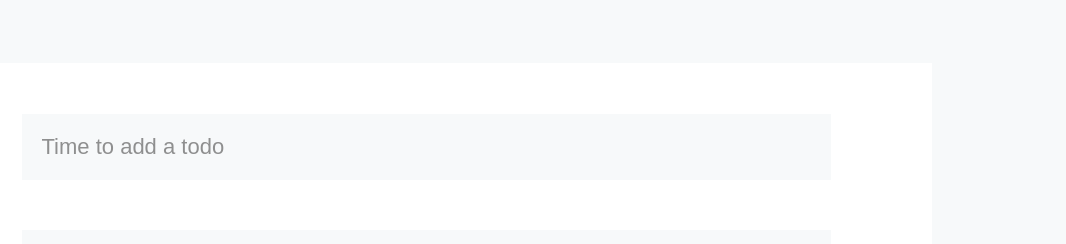
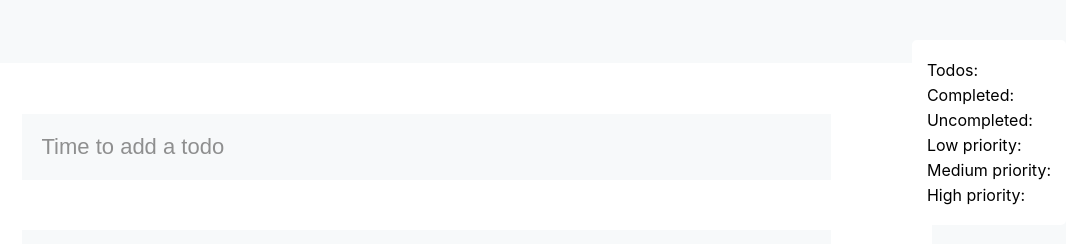
Before and after one commit to jrobind/es6-todos, a website: page index.html in a window 1280 px wide. Shown: the whole page, without its empty margins (214-1280 px from the left). Drawn offline with Linux system fonts and the light colour scheme.

Commit message:
add info widget to markup and add basic styles

```diff
--- a/index.html
+++ b/index.html
@@ -4,6 +4,14 @@
         <link rel="stylesheet" href="./css/style.css">
     </head>
     <body>
+        <div class="info-widget">
+            <div>Todos:<span class="info-widget-todos"></span></div>
+            <div>Completed:<span class="info-widget-completed"></span></div>
+            <div>Uncompleted:<span class="info-widget-uncompleted"></span></div>
+            <div>Low priority:<span class="info-widget-low"></span></div>
+            <div>Medium priority:<span class="info-widget-medium"></span></div>
+            <div>High priority:<span class="info-widget-high"></span></div>
+        </div>
         <div class="wrapper">
             <input id='todoInput' placeholder='Time to add a todo'/>
             <div class="todo-wrapper">
--- a/style.scss
+++ b/style.scss
@@ -1,6 +1,25 @@
 body {
     background: #f7f9fa;
     font-family: -apple-system,system-ui,BlinkMacSystemFont,"Segoe UI",Roboto,"Helvetica Neue",Arial,sans-serif;
+}
+
+.info-widget {
+    background: white;
+    position: absolute;
+    top: 5%;
+    right: 0;
+    padding: 15px;
+    z-index: 1;
+    border-radius: 5px;
+
+    div {
+        margin: 5px 0;
+    }
+}
+
+.info-widget.show {
+    right: 0;
+    transition: right .2s linear;
 }
 
 .wrapper {
```
Also changed, not shown: css/style.css.
